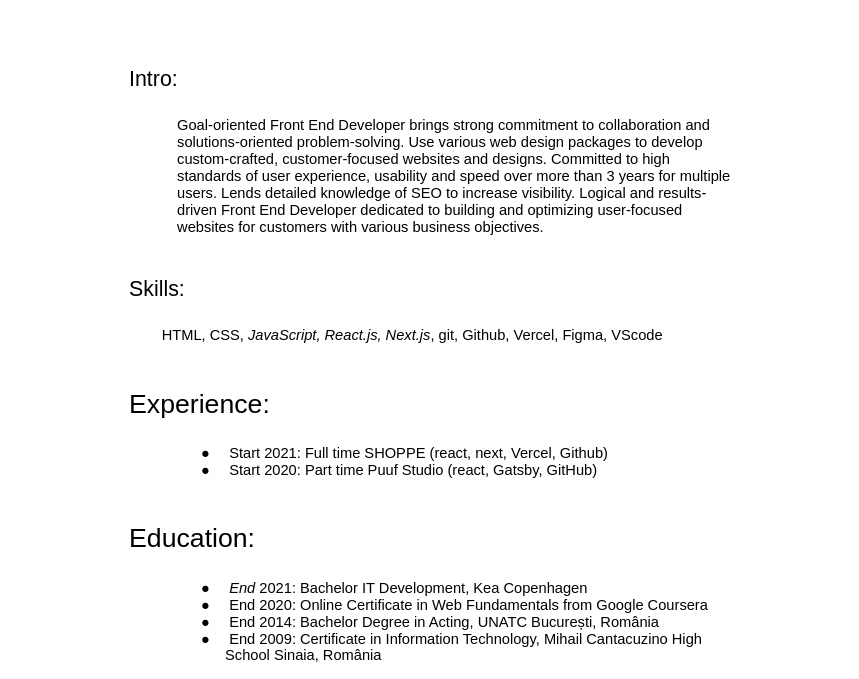
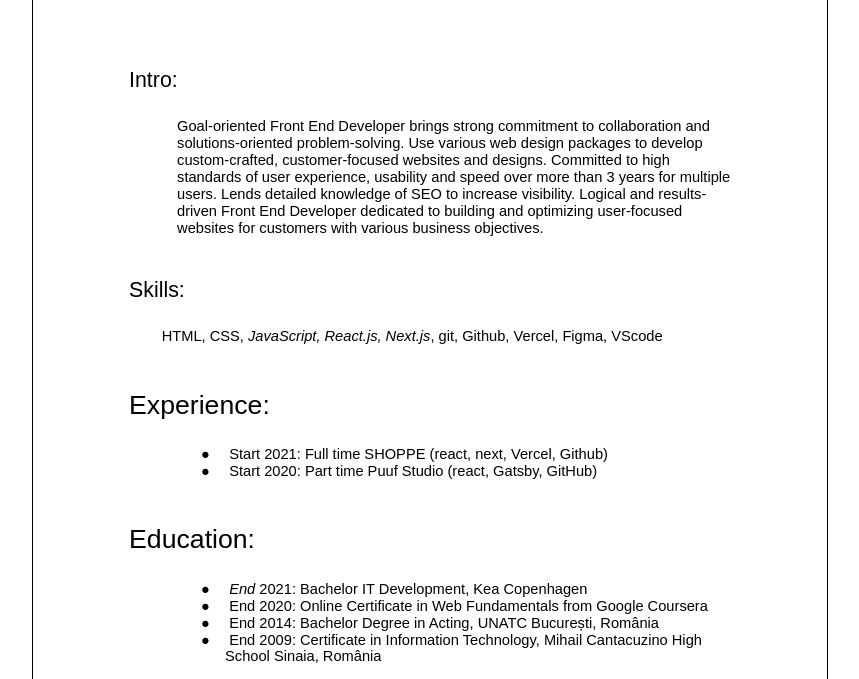
Before and after one commit to danieldraganweb/danieldraganweb.github.io, a plain HTML site: page index.html in a window 1280 px wide. Shown: the part 236-915 px from the top of the page, without its empty margins (210-1069 px from the left). Drawn offline with Linux system fonts and the light colour scheme.

Commit message:
border add

```diff
--- a/index.html
+++ b/index.html
@@ -6,7 +6,12 @@
   <body
     class="c9 doc-content"
     class="c9 doc-content"
-    style="display: block; margin-left: auto; margin-right: auto"
+    style="
+      display: block;
+      margin-left: auto;
+      margin-right: auto;
+      border: 1px solid black;
+    "
   >
     <p class="c14 title" id="h.sxeefyw7bq9m">
       <span class="c15">Resume Daniel Dragan</span>
```
